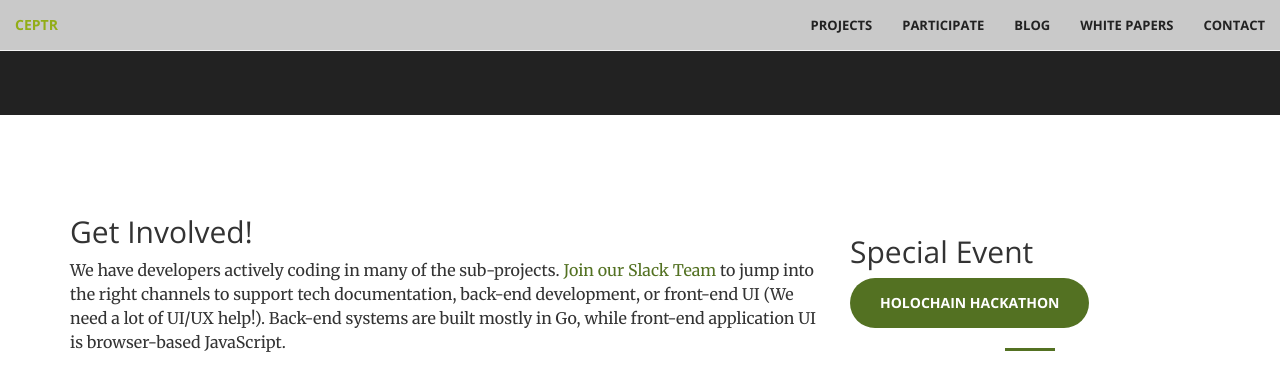
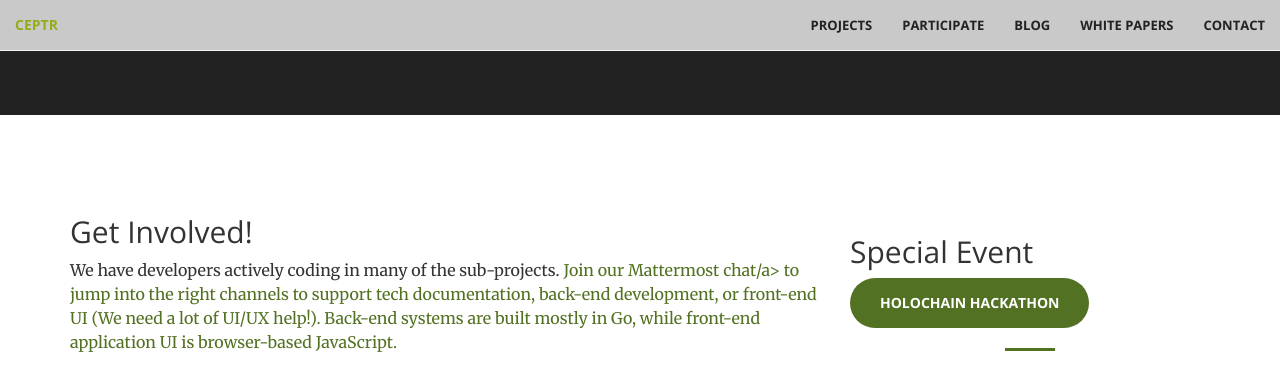
Before and after one commit to metacurrency/ceptr-org, a Jekyll site: the page built from index.html, in a window 1280 px wide and 900 px high, scrolled down 3243 px, cut to the strip 0-367 px from the top of the window. Built offline with Jekyll 4.4.1, drawn with Linux system fonts in a browser that asks for light colours.

Commit message:
Replaced Slack links with Mattermost

```diff
--- a/index.html
+++ b/index.html
@@ -112,8 +112,8 @@
     <div class="row">
       <div class="col-lg-8">
         <h2 class="section-heading">Get Involved!</h2>
-        <p>We have developers actively coding in many of the sub-projects. <a href="http://ceptr.org/slack">Join our Slack Team</a> to jump into the right channels to support tech documentation, back-end development, or front-end UI (We need a lot of UI/UX help!). Back-end systems are built mostly in Go, while front-end application UI is browser-based JavaScript.</p>
-        <p><!--<a class="btn btn-primary btn-xl" href="http://ceptr.org/slack">Join Our Slack</a>-->
+        <p>We have developers actively coding in many of the sub-projects. <a href="https://chat.holochain.net/signup_user_complete/?id=uc7j4tp8jbga78nw363gbgqdxc">Join our Mattermost chat/a> to jump into the right channels to support tech documentation, back-end development, or front-end UI (We need a lot of UI/UX help!). Back-end systems are built mostly in Go, while front-end application UI is browser-based JavaScript.</p>
+        <p><!--<a class="btn btn-primary btn-xl" href="https://chat.holochain.net/signup_user_complete/?id=uc7j4tp8jbga78nw363gbgqdxc">Join Our Mattermost</a>-->
           <a class="btn btn-primary btn-xl" href="{{ site.contact_url }}">Chat with us on Gitter</a></p>
         <img class="image fit" src="/images/road_to_light.jpg" alt=" " />
         <h3>Other Ways to Participate</h3>
```
